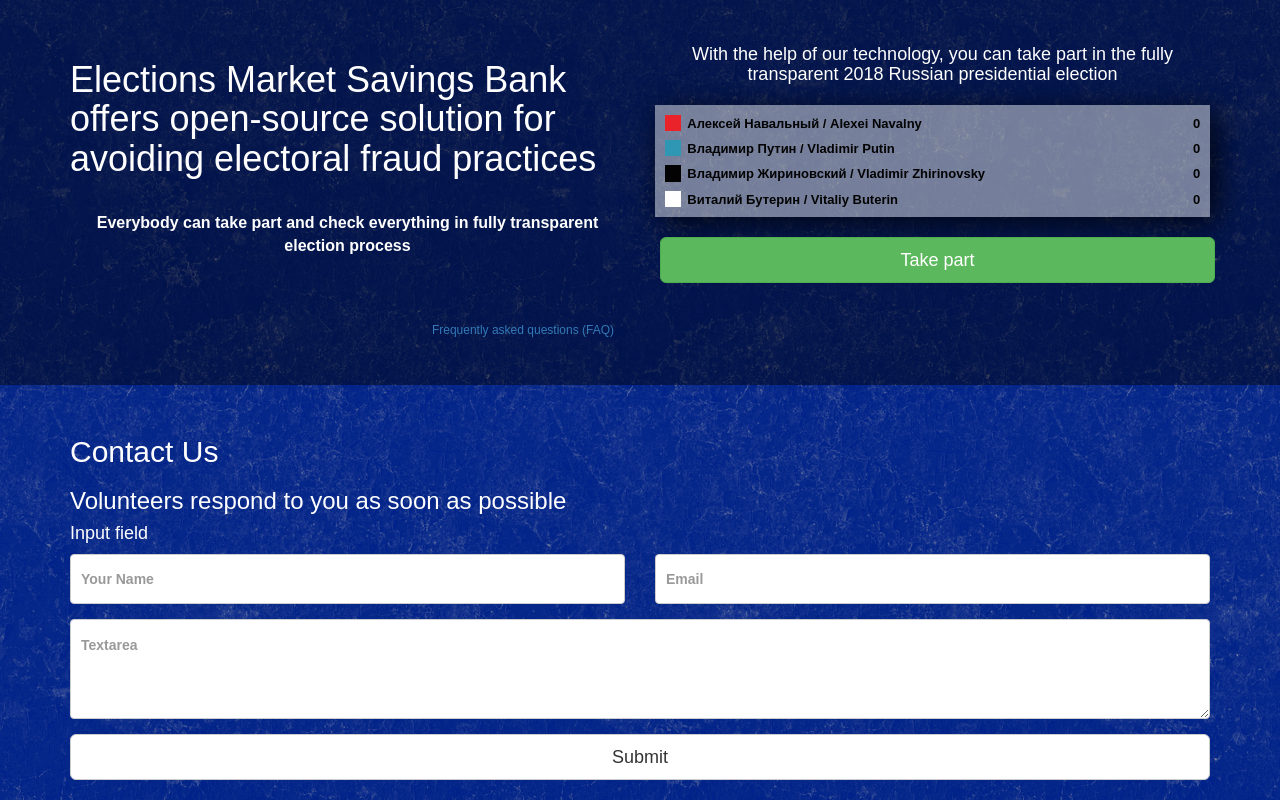
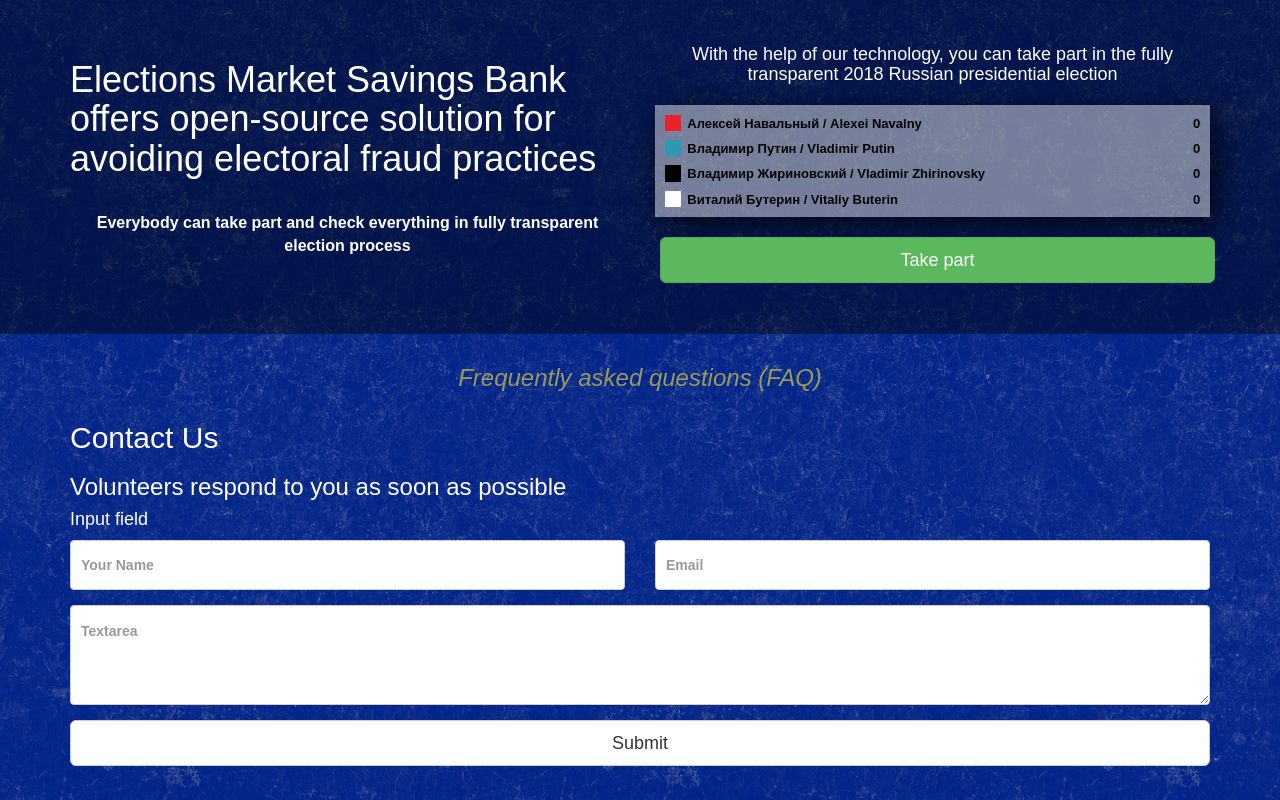
Before and after one commit to marketbank2/marketbank2.github.io, a plain HTML site: page index.html in a window 1280 px wide. Shown: the part 1977-2777 px from the top of the page. Drawn offline with nearby package versions, Linux system fonts and the light colour scheme; no server answers; files whose address does not match are found by name; a web font is replaced by a local one.

Commit message:
Update index.html

```diff
--- a/index.html
+++ b/index.html
@@ -36,7 +36,7 @@
 		<p>&#160;  Nobody can withdraw the collected on bank's smartcontract Ethereum (the bank's capital) in a different way, except sells deposit certificates back to the bank!</p>
 			</div>
 			<div class="col-sm-6">
-				<p class="b_main_logo"><a href="voite_faq.html" class="btn btn-link btn-sm">Frequently asked questions (FAQ)</a></p>
+				<p class="b_main_logo text-right"><a href="faq.html" class="btn btn-link btn-sm">Frequently asked questions (FAQ)</a></p>
 			</div>
 		</div>
 
@@ -163,13 +163,16 @@ Through the function ''Deposit_double_sum_paid_from_the_balance'' Elections Mark
 				<a href="main.html" class="btn btn-success btn-lg btn-block" role="button">Take part</a>
 			</div>
             <div class="col-md-6">
-			     <p class="contr_head text-right"><a href="voite_faq.html" class=" btn btn-link btn-sm">Frequently asked questions (FAQ)</a></p>
+
 			</div>
 </div>
 </div>
 </header>
 </section>
 <section class="google_us">
+
+
+ <p><a href="voite_faq.html"  class="b_main_faq2 text-center" class="btn btn-default  btn-lg">Frequently asked  questions (FAQ)</a></p>
 	<div class="container">
 		<h2>Contact Us</h2>
 		<h3>Volunteers respond to you as soon as possible</h3>
```
